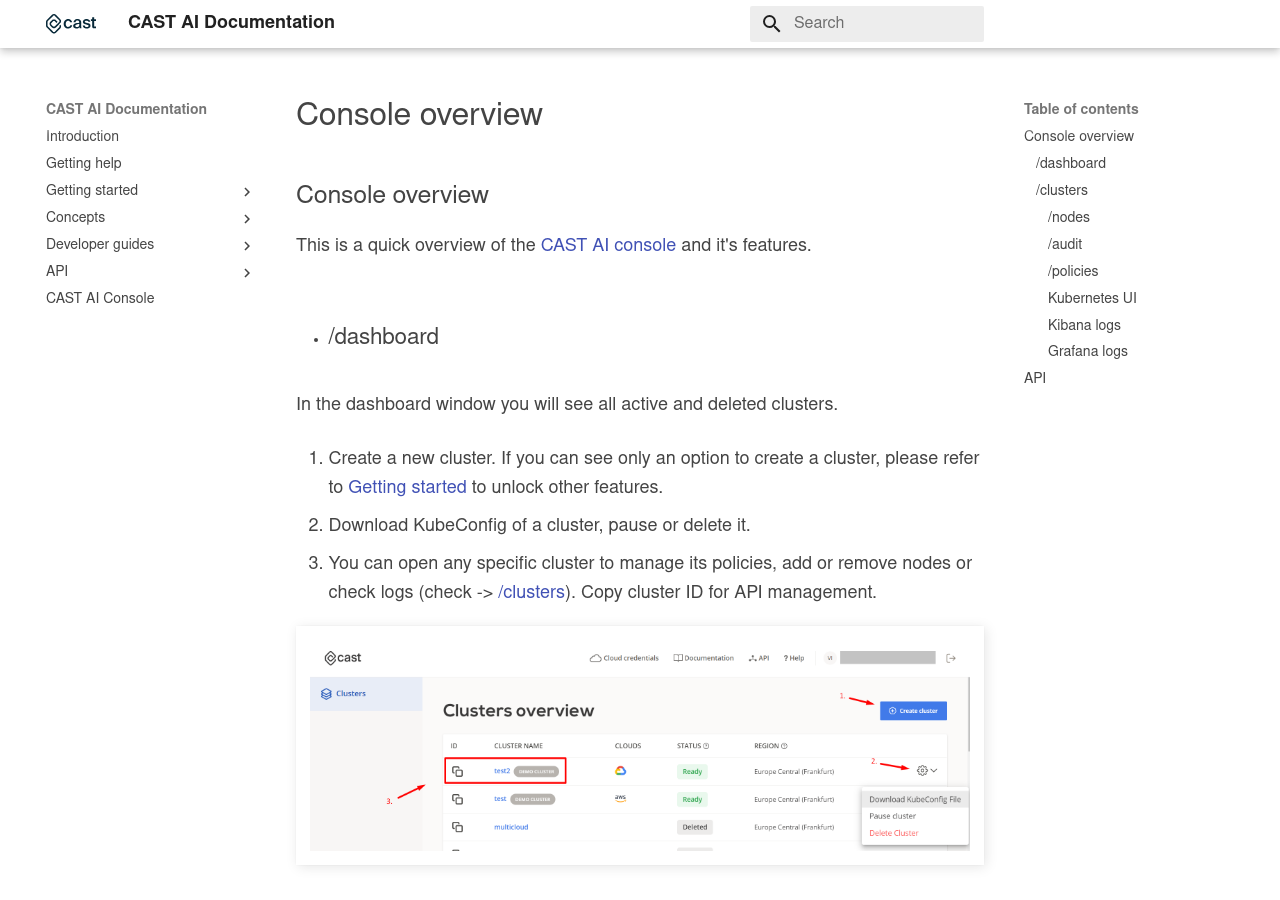
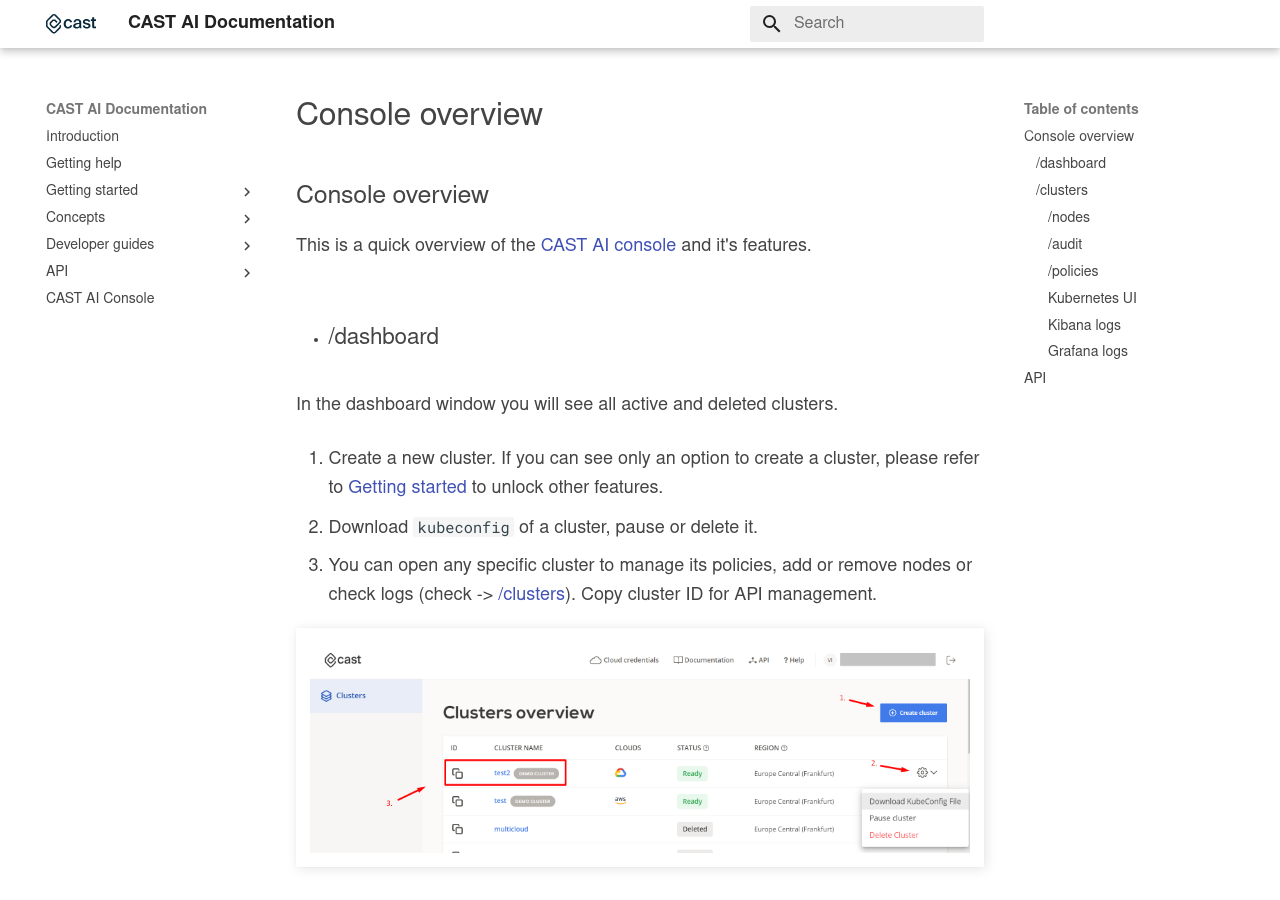
Before and after one commit to castai/docs, an MkDocs documentation site: the page built from docs/console-overview/console-overview.md, in a window 1280 px wide and 900 px high. Built offline with MkDocs 1.6.1 and Material for MkDocs 9.7.7, drawn with Linux system fonts in a browser that asks for light colours; some web fonts are replaced.

```diff
--- a/docs/console-overview/console-overview.md
+++ b/docs/console-overview/console-overview.md
@@ -7,7 +7,7 @@ This is a quick overview of the [CAST AI console](https://console.cast.ai) and i
 In the dashboard window you will see all active and deleted clusters.
 
 1. Create a new cluster. If you can see only an option to create a cluster, please refer to [Getting started](../getting-started.md) to unlock other features.
-2. Download KubeConfig of a cluster, pause or delete it.
+2. Download `kubeconfig` of a cluster, pause or delete it.
 3. You can open any specific cluster to manage its policies, add or remove nodes or check logs (check -> [/clusters](../console-overview/console-overview.md#clusters)). Copy cluster ID for API management.
 
 ![](images/dashboard.png)
```
